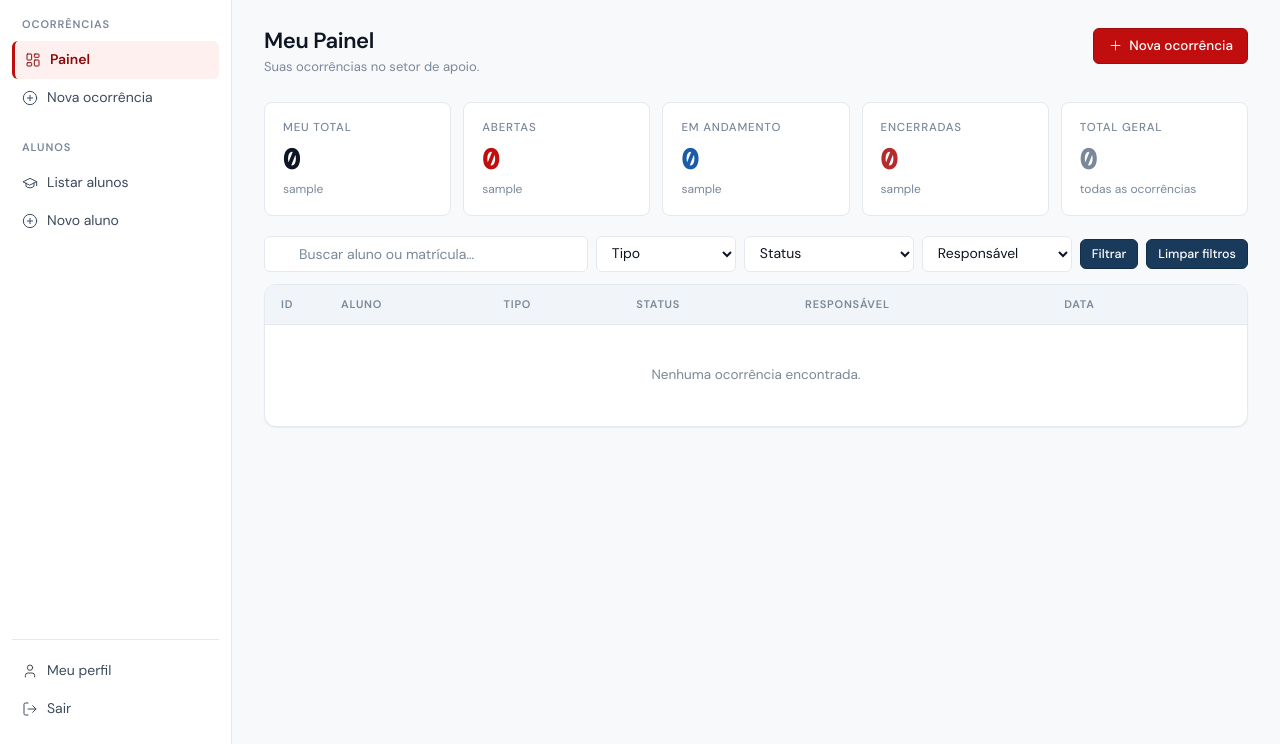
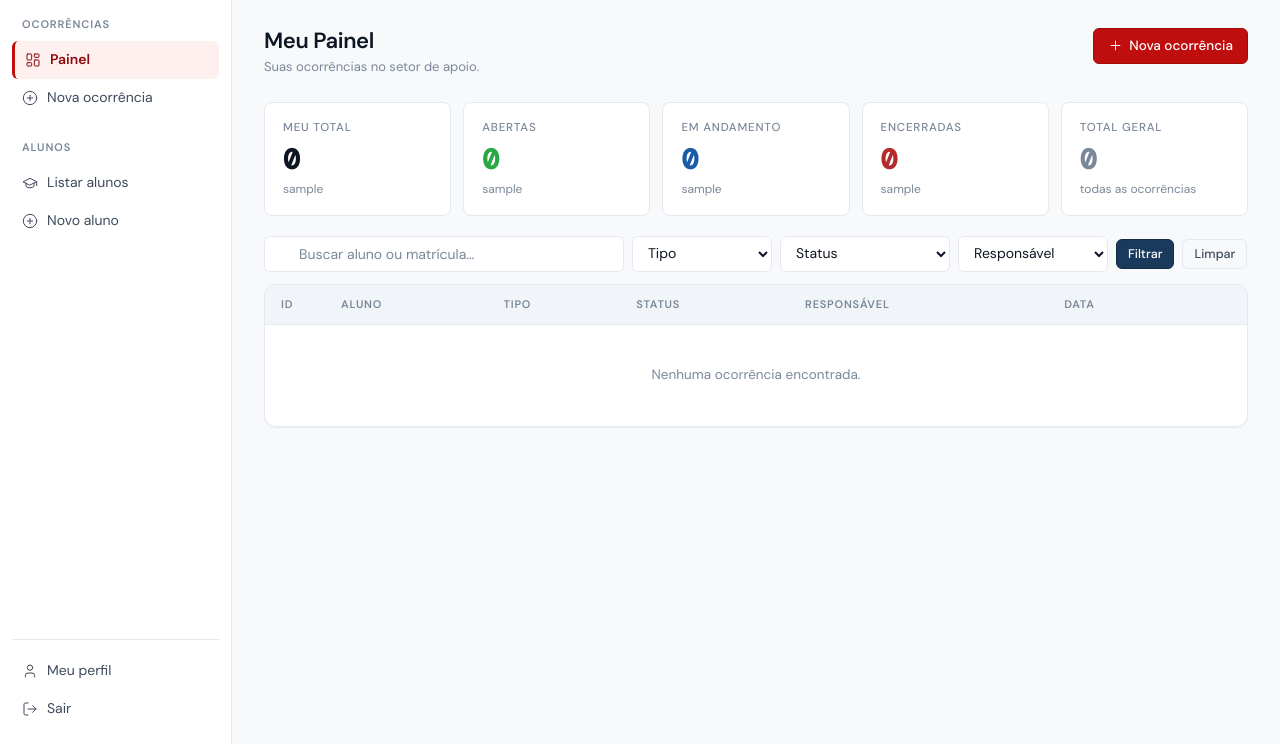
Before and after one commit to Tayseeh/sirae-project, a Flask app: page / in a window 1280 px wide. Shown: the part 56-800 px from the top of the page. Run offline with Flask 3, Linux system fonts and the light colour scheme; the visitor is signed in with stand-in values (Sample User, id 1); data comes from the database, SQL or seed files in the repository; data that the repository does not hold is empty.

Commit message:
ajustes de interface

```diff
--- a/app/templates/dashboard.html
+++ b/app/templates/dashboard.html
@@ -20,7 +20,7 @@
  </div>
  <div class="metric">
    <div class="metric-label">Abertas</div>
-   <div class="metric-value" style="color:var(--green)">{{ abertas }}</div>
+   <div class="metric-value" style="color:#28a745">{{ abertas }}</div>
    <div class="metric-trend">{{ contexto_label }}</div>
  </div>
  <div class="metric">
@@ -71,9 +71,8 @@
  {% endfor %}
  </select>
 
- <button type="submit" class="btn btn-secondary btn-sm" style="flex-shrink:0">Filtrar</button>
- <a href="{{ url_for('main.dashboard') }}" class="btn btn-secondary btn-sm" style="flex-shrink:0">
-   Limpar filtros
+  <button type="submit" class="btn btn-secondary btn-sm" style="flex-shrink:0">Filtrar</button>
+ <a href="{{ url_for('main.dashboard') }}" class="btn btn-ghost btn-sm" style="flex-shrink:0">Limpar</a>
  </a>
  </div>
 </form>
```
Also changed, not shown: app/templates/relatorios.html (+19 -4 lines).
